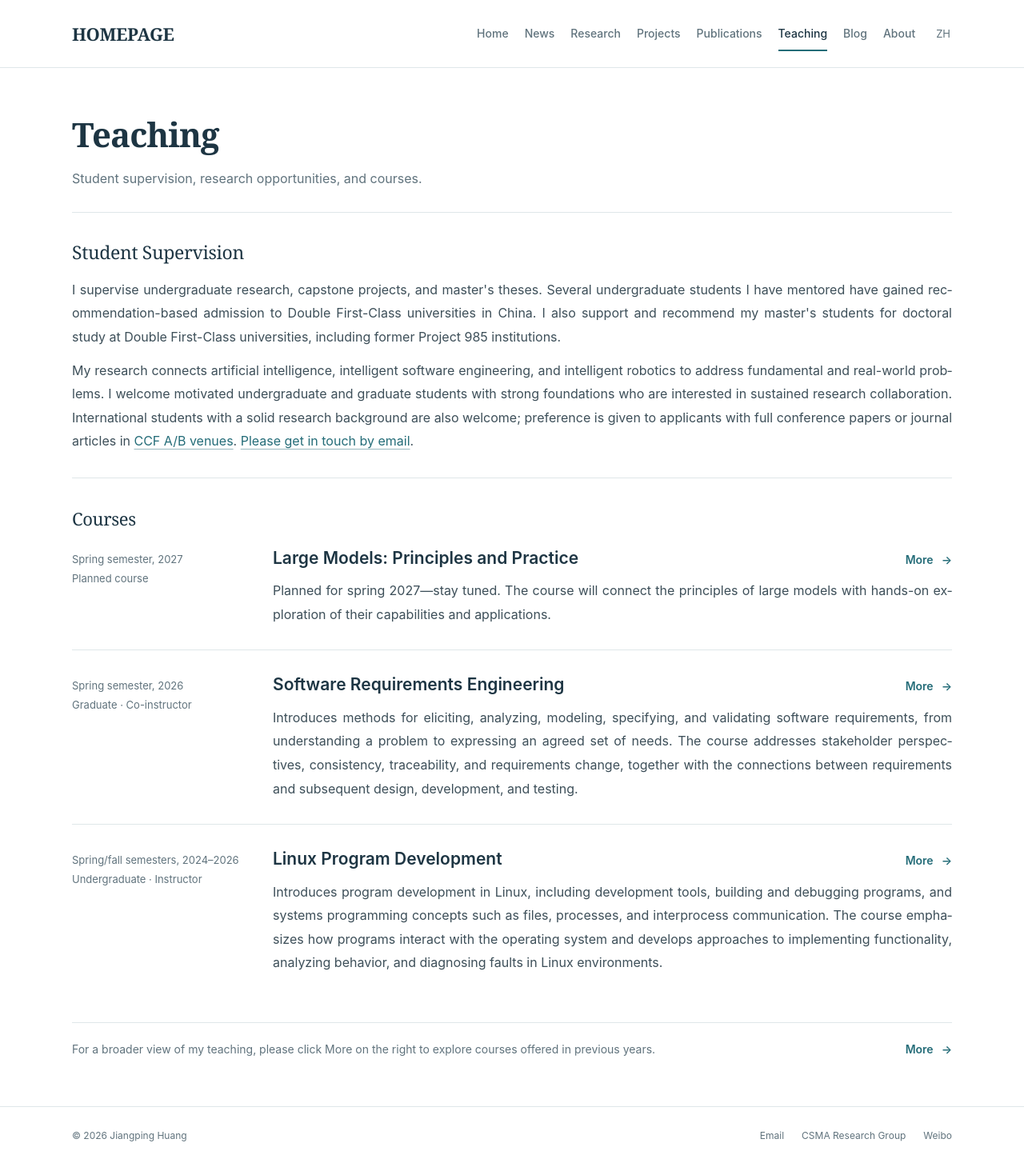
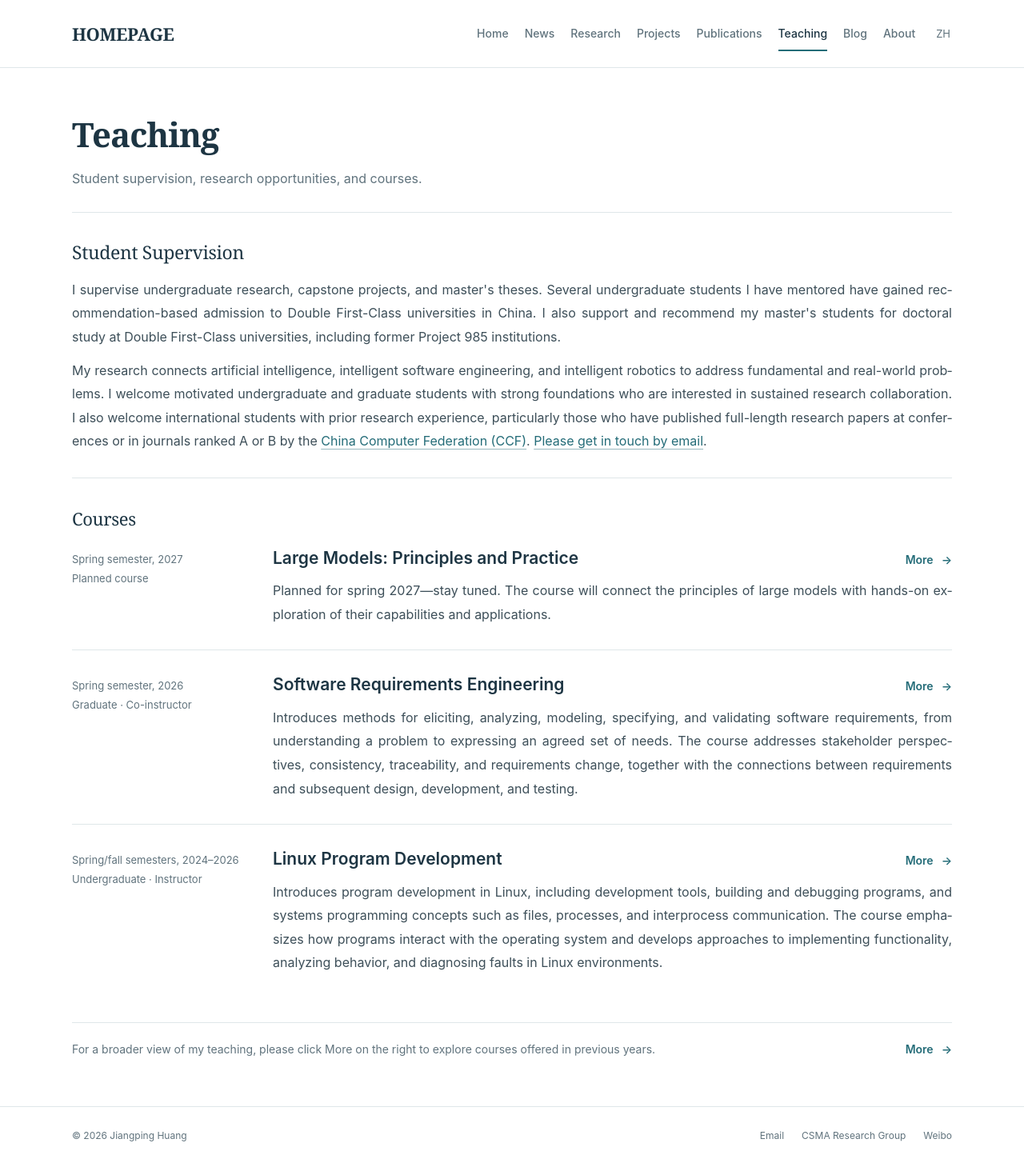
Before and after one commit to h-jp/h-jp.github.io, a Jekyll site: the page built from _pages/teaching.html, in a window 1280 px wide. Shown: the whole page at 80% size. Built offline with Jekyll 4.4.1, drawn with Linux system fonts in a browser that asks for light colours.

Commit message:
Refine international student invitation wording

```diff
--- a/_data/profile.yml
+++ b/_data/profile.yml
@@ -62,7 +62,7 @@ supervision:
     en: I supervise undergraduate research, capstone projects, and master's theses. Several undergraduate students I have mentored have gained recommendation-based admission to Double First-Class universities in China. I also support and recommend my master's students for doctoral study at Double First-Class universities, including former Project 985 institutions.
     zh: 指导本科生科研、毕业设计与硕士学位论文。所指导的本科生中，多人通过推免进入“双一流”高校深造；同时，支持并推荐所指导的硕士生赴原“985工程”等“双一流”高校攻读博士学位。
   invitation:
-    en: I welcome motivated undergraduate and graduate students with strong foundations who are interested in sustained research collaboration. International students with a solid research background are also welcome; preference is given to applicants with full conference papers or journal articles in <a href="https://www.ccf.org.cn/Academic_Evaluation/By_category/" title="China Computer Federation (CCF) recommended conferences and journals">CCF A/B venues</a>.
+    en: I welcome motivated undergraduate and graduate students with strong foundations who are interested in sustained research collaboration. I also welcome international students with prior research experience, particularly those who have published full-length research papers at conferences or in journals ranked A or B by the <a href="https://www.ccf.org.cn/Academic_Evaluation/By_category/" title="CCF recommended conferences and journals">China Computer Federation (CCF)</a>.
     zh: 欢迎基础扎实、主动学习且愿意长期投入科研的优秀本科生与研究生加入，围绕共同的研究问题开展持续合作。同时欢迎具有研究基础的国际学生；在 <a href="https://www.ccf.org.cn/Academic_Evaluation/By_category/" title="中国计算机学会推荐国际学术会议和期刊目录">CCF A/B 类会议或期刊</a>发表过正式会议长文或期刊研究论文者优先考虑。
 service:
   en: Invited reviewer for AAAI, EMNLP, NLPCC, PRICAI, ACM TKDD, ACM TALLIP, and Journal of Software.
```
